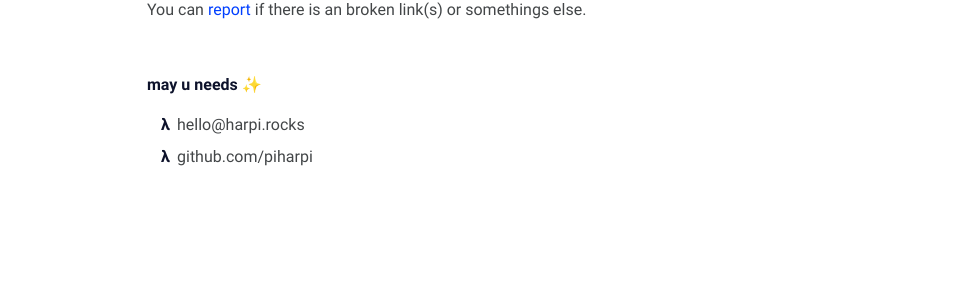
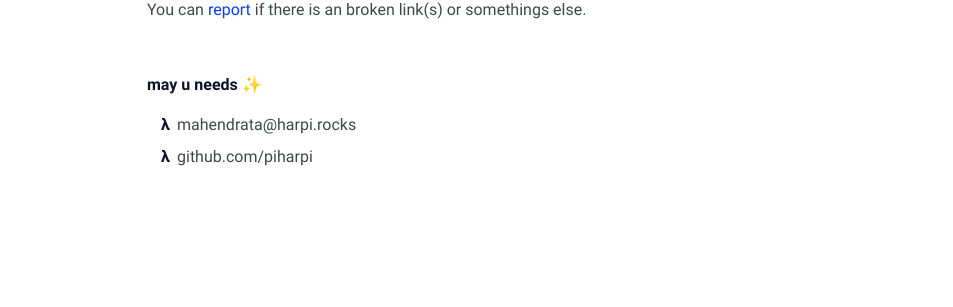
Before and after one commit to piharpi/piharpi.com, a Jekyll site: the page built from about.md, in a window 1280 px wide. Shown: the part 514-821 px from the top of the page, without its empty margins (163-1116 px from the left). Built offline with Jekyll 4.4.1, drawn with Linux system fonts in a browser that asks for light colours.

Commit message:
updating email

```diff
--- a/_config.yml
+++ b/_config.yml
@@ -16,7 +16,7 @@ author:
     He's writing in Bahasa about web technology and experience as a journal
     for documentation things that he learned, meet him <a href="https://github.com/piharpi" target="_blank" rel="noopener">@github</a>.
   username: piharpi
-  email: hello@harpi.rocks
+  email: mahendrata@harpi.rocks
   avatar: /assets/img/avatar.jpg
 
 # Url settings
```
